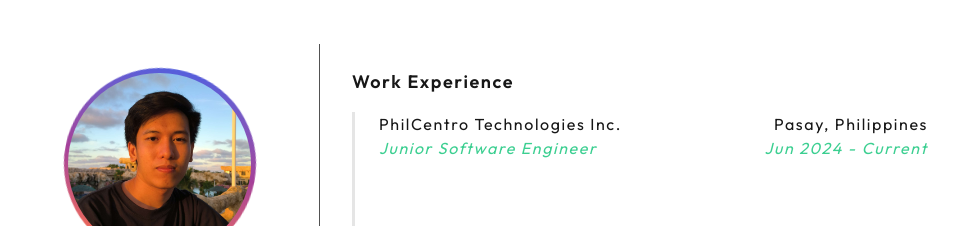
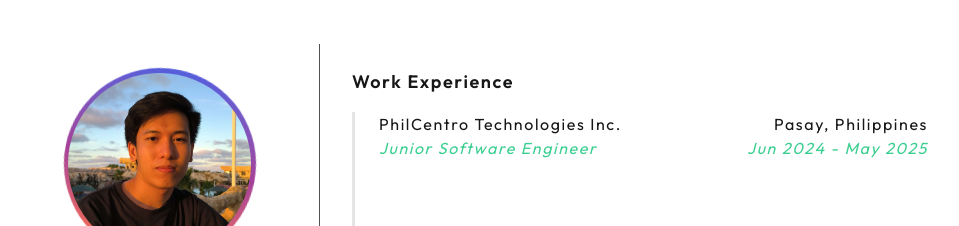
Before and after one commit to RaphaelSalayog/rsalayog-portfolio, a Next.js app: page / in a window 1280 px wide. Shown: the part 920-1146 px from the top of the page, without its empty margins (160-1119 px from the left). Built offline with nearby package versions, Linux system fonts and the light colour scheme.

Commit message:
Fix: Change details

```diff
--- a/src/constants/aboutSection.ts
+++ b/src/constants/aboutSection.ts
@@ -17,7 +17,7 @@
             company: "PhilCentro Technologies Inc.",
             position: "Junior Software Engineer",
             location: "Pasay, Philippines",
-            duration: "Jun 2024 - Current",
+            duration: "Jun 2024 - May 2025",
             responsibilities: [
                 `
                     Developed and maintained the front-end of a Project Management and Monitoring System using
--- a/src/sections/Home.tsx
+++ b/src/sections/Home.tsx
@@ -36,7 +36,7 @@
                         <Button
                             onClick={() =>
                                 window.open(
-                                    "https://drive.google.com/file/d/1jE_I0IOoLEK1hDrX67-RfCYI1rAtr8lb/view?usp=sharing",
+                                    "https://drive.google.com/file/d/1o6rAw6Yk1MO8JEL3bxWMgLpgHaMhihOJ/view?usp=sharing",
                                     "_blank",
                                     "noopener,noreferrer"
                                 )
```
